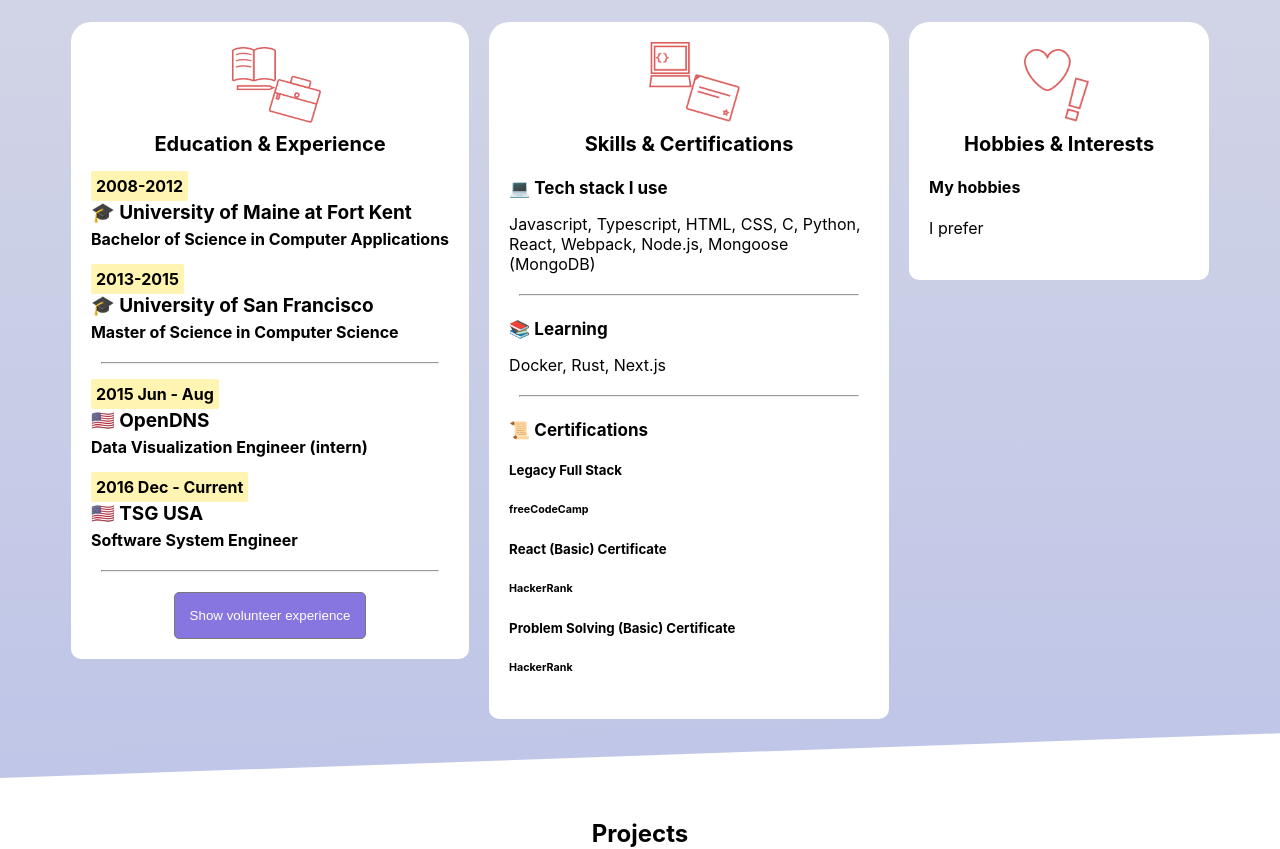
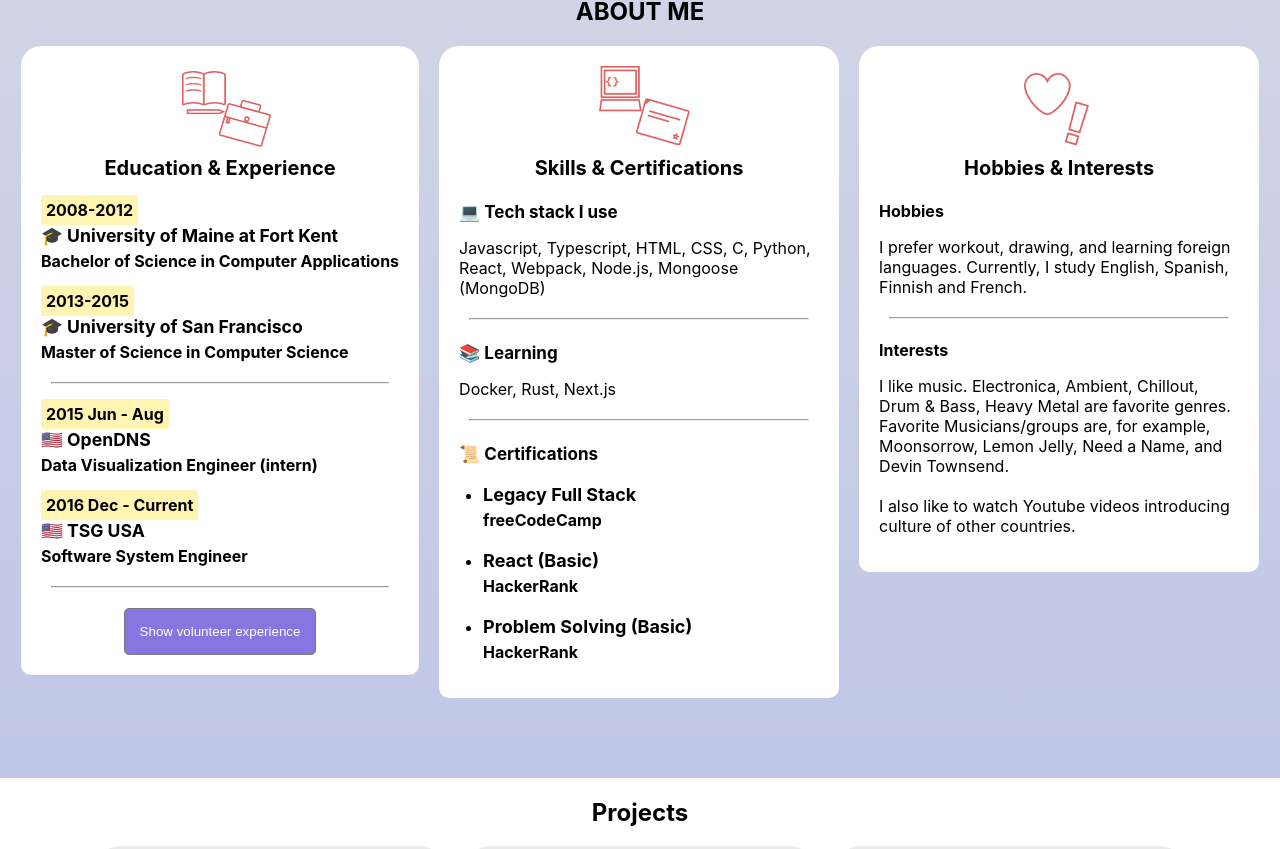
Before and after one commit to Lulkafe/Portofolio, a Next.js app: page / in a window 1280 px wide. Shown: the part 980-1829 px from the top of the page. Built offline with nearby package versions, Linux system fonts and the light colour scheme.

Commit message:
Added all basic text to About me section

```diff
--- a/components/about.tsx
+++ b/components/about.tsx
@@ -125,12 +125,17 @@ const SkillCertItem = () => {
       <p>Docker, Rust, Next.js</p>
       <hr className={style.divider}/>
       <h4 className={style.skill_cert_header}>📜 Certifications</h4>
-      <h5 className={style.cert_name}>Legacy Full Stack</h5>
-      <h6 className={style.cert_org_name}>freeCodeCamp</h6>
-      <h5 className={style.cert_name}>React (Basic) Certificate</h5>
-      <h6 className={style.cert_org_name}>HackerRank</h6>
-      <h5 className={style.cert_name}>Problem Solving (Basic) Certificate</h5>
-      <h6 className={style.cert_org_name}>HackerRank</h6>
+      <ul className={style.cert_list}>
+        <li><h5 className={style.cert_name}><a href='https://www.freecodecamp.org/certification/seimei/full-stack'>Legacy Full Stack</a></h5>
+      <h6 className={style.cert_org_name}>freeCodeCamp</h6></li>
+        <li><h5 className={style.cert_name}><a href='https://www.hackerrank.com/certificates/90c163c2eded'>React (Basic)</a></h5>
+      <h6 className={style.cert_org_name}>HackerRank</h6></li>
+        <li><h5 className={style.cert_name}><a href='https://www.hackerrank.com/certificates/1ac3d3d0e0aa'>Problem Solving (Basic)</a></h5>
+      <h6 className={style.cert_org_name}>HackerRank</h6></li>
+      </ul>
+
+
+
     </ItemFrame>
   )
 }
@@ -148,9 +153,19 @@ const HobbyInterestItem = () => {
     <ItemFrame
       header={'Hobbies & Interests'}
       imgInfo={imgInfo}>
-      <h4>My hobbies</h4>
-      <p>I prefer</p>
-      <h4></h4>
+      <h4 className={style.hobby_item_header}>Hobbies</h4>
+      <p>I prefer workout, drawing, and learning foreign languages.
+        Currently, I study English, Spanish, Finnish and French.
+      </p>
+      <hr className={style.divider}/>
+      <h4 className={style.interest_item_header}>Interests</h4>
+      <p>I like music. Electronica, Ambient, Chillout, Drum & Bass, Heavy Metal
+         are favorite genres. Favorite Musicians/groups are, for example, Moonsorrow, Lemon Jelly,
+         Need a Name, and Devin Townsend. <br/>
+         <br/>
+         I also like to watch Youtube videos introducing culture of other countries.
+
+      </p>
     </ItemFrame>
   )
 }
--- a/components/footer.tsx
+++ b/components/footer.tsx
@@ -6,7 +6,7 @@ export default function Footer () {
       <section>
          <div className={style.skewed} />
       </section>
-      <div className='content_wrapper'>
+      <div className={style.content_wrapper}>
           <p>Contact: <span>seimatsusaki@gmail.com</span></p>
       </div>
     </footer>
--- a/styles/About.module.sass
+++ b/styles/About.module.sass
@@ -10,10 +10,23 @@
     padding: 20px
     height: 100%
 
+.cert_list
+    padding-left: 24px
+
+.cert_name
+    font-size: 1.125rem
+    margin: 20px 0 0 0
+    cursor: pointer
+
+.cert_org_name
+    font-size: 1rem
+    margin: 5px 0 10px 0
+
 .content_wrapper
     width: 100%
     max-width: 1600px
     margin: 0 auto
+    padding: 1.5rem 0 5rem 0
 
 .divider
     margin: 20px 10px 20px 10px
@@ -23,7 +36,6 @@
     min-height: 500px
     background: #D2D5E6
     position: relative
-    margin-bottom: 100px
     background: linear-gradient(180deg, rgba(210,213,230,1) 0%, rgba(192,198,231,1) 100%)
 
 .section_header
@@ -34,9 +46,15 @@
     padding: 5px
     border-radius: 2px
 
+.hobby_item_header
+    margin-bottom: 0
+
+.interest_item_header
+    margin-bottom: 0
+
 .org_name
     margin: 0
-    font-size: 1.188rem
+    font-size: 1.1rem
 
 .image_wrapper
     text-align: center
@@ -63,8 +81,6 @@
   left: 0
   right: 0
   bottom: 0
-  width: 100%
-  height: 108%
   background: rgb(210,213,230)
   background: linear-gradient(180deg, rgba(210,213,230,1) 0%, rgba(192,198,231,1) 100%)
   transform: skewY(-2deg)
--- a/styles/Footer.module.sass
+++ b/styles/Footer.module.sass
@@ -1,7 +1,8 @@
-.content-wrapper
+.content_wrapper
     width: 100%
     max-width: 1600px
     margin: 0 auto
+    text-align: center
 
 .section_wrapper
     width: 100%
```
